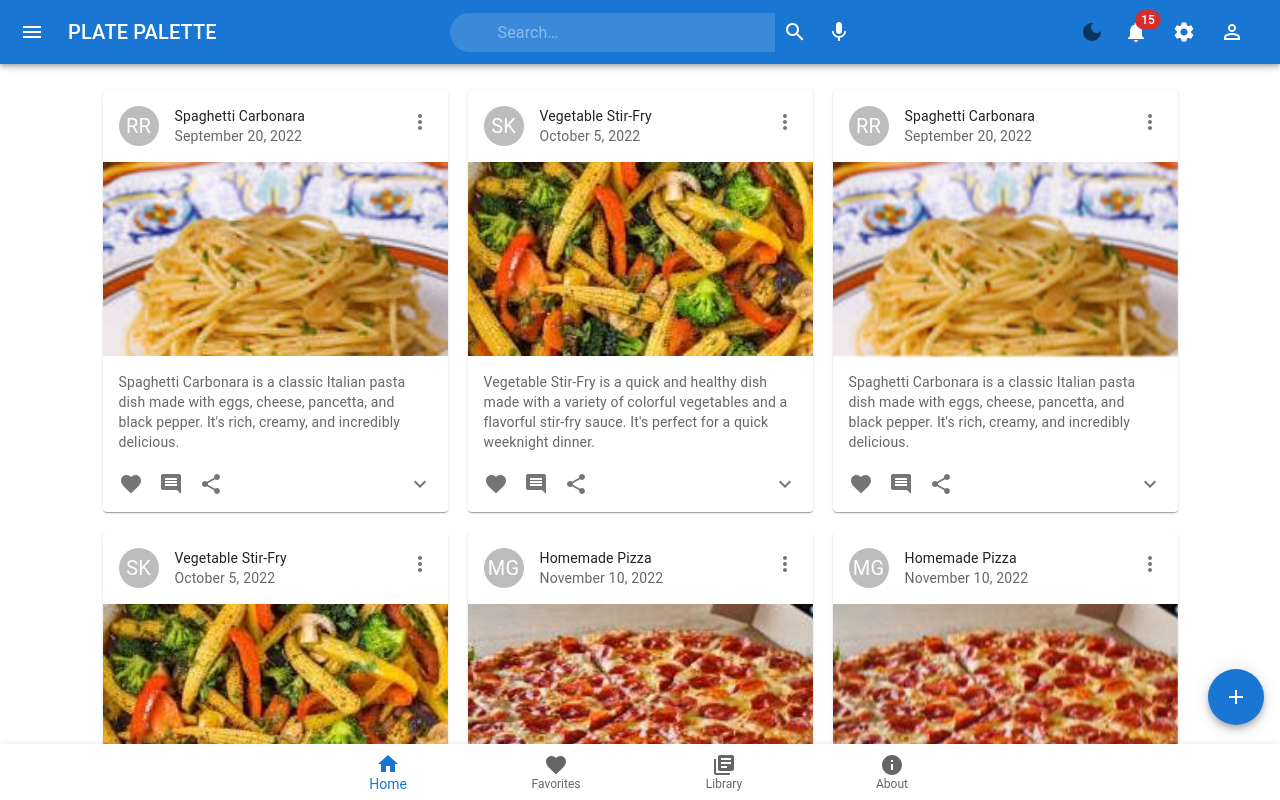
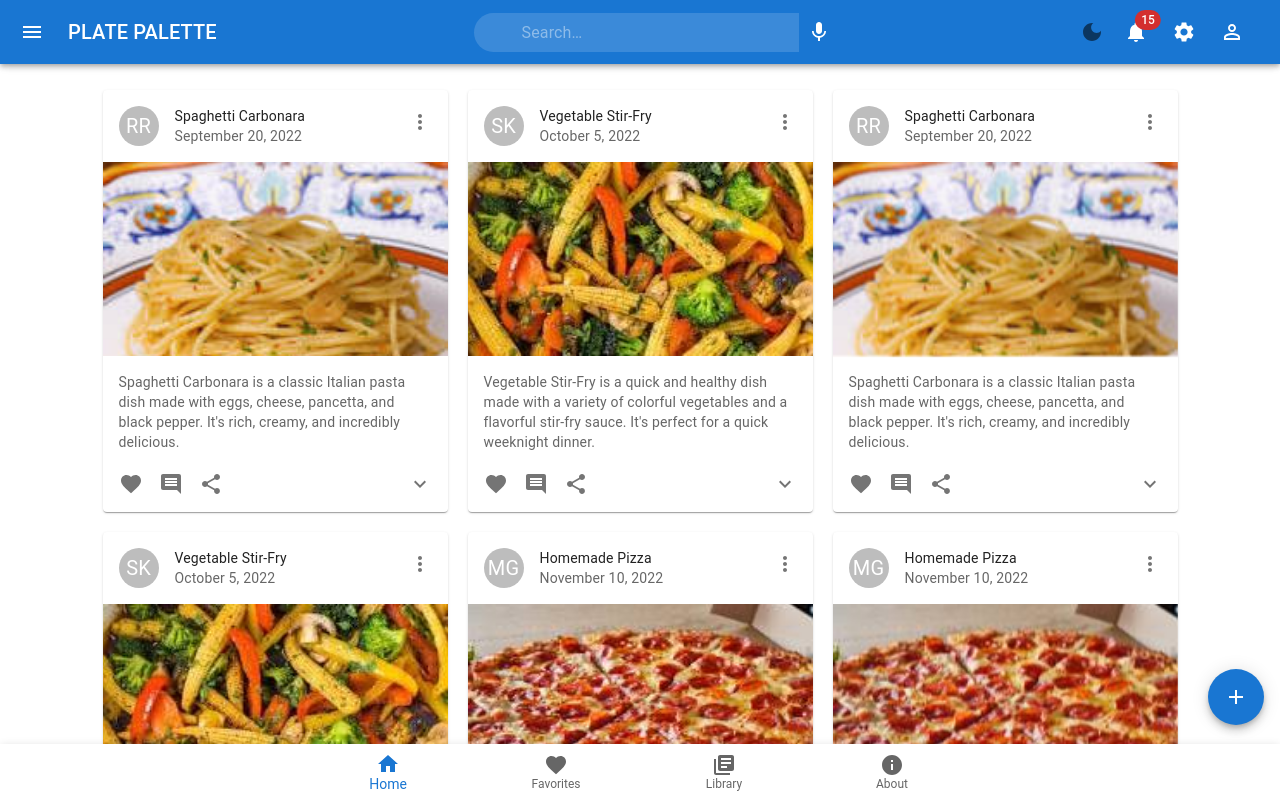
Before and after one commit to siddarthinme1/Monster, a React (Create React App) app: page / in a window 1280 px wide. Shown: the top 800 px of the page. Built offline with nearby package versions, Linux system fonts and the light colour scheme.

Commit message:
dark mode on app bar

```diff
--- a/src/Components/AppBar/SeacrhBar.jsx
+++ b/src/Components/AppBar/SeacrhBar.jsx
@@ -71,11 +71,11 @@ function SeacrhBar() {
           borderRadius: "0px 24px 24px 0px",
         }}
       >
-        <SearchIcon />
-      </IconButton>
-      <IconButton size="large" color="inherit">
         <MicIcon />
       </IconButton>
+      {/* <IconButton size="large" color="inherit">
+        <MicIcon />
+      </IconButton> */}
     </>
   );
 }
```
Also changed, not shown: 7 other files (tests, documents, lock files or other folders).
